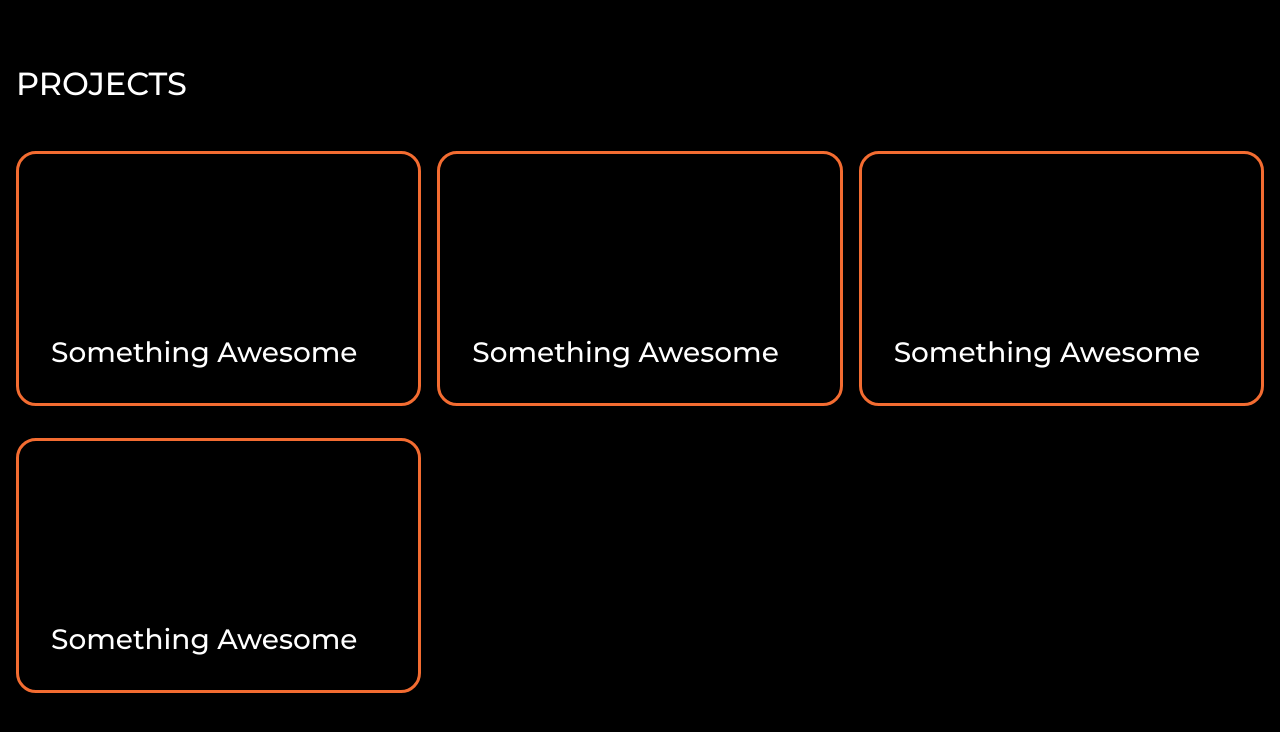
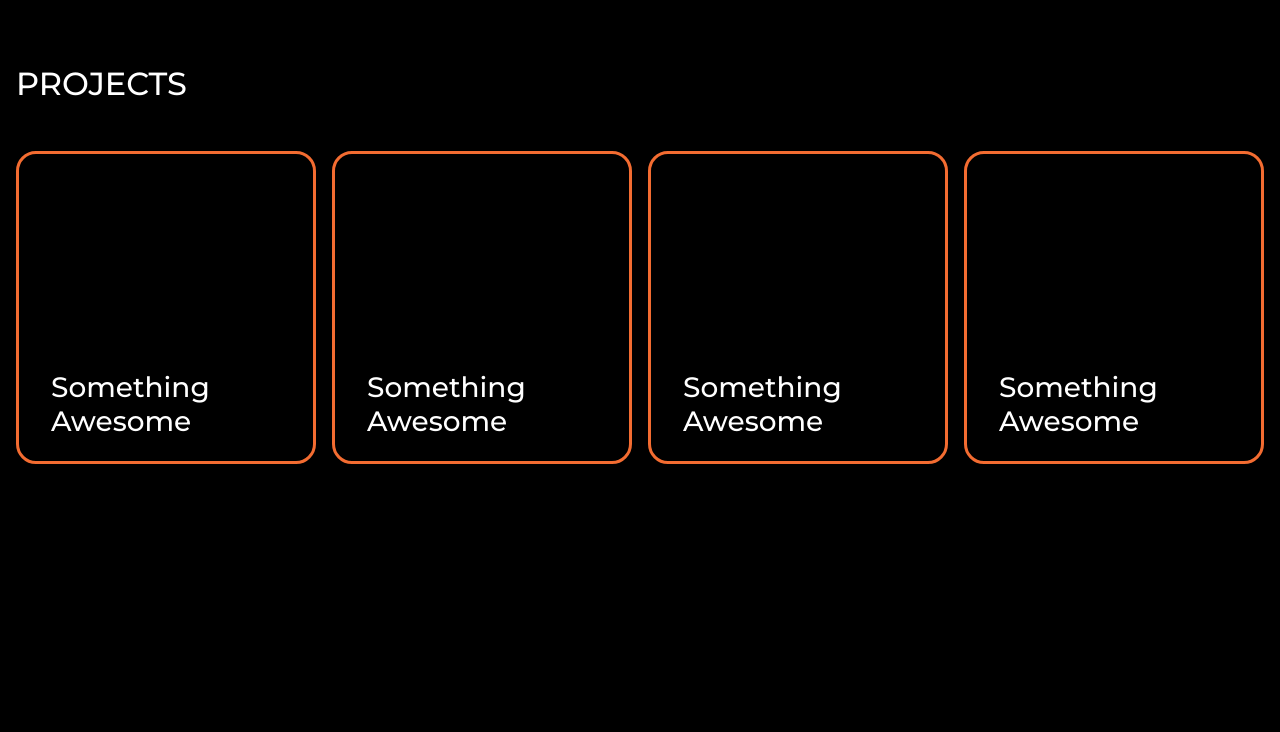
Before and after one commit to ramazanov-rv/my-portfolio, a Next.js app: page /components/Projects in a window 1280 px wide. Shown: the top 732 px of the page. Built offline with nearby package versions, Linux system fonts and the light colour scheme.

Commit message:
Nav prep

```diff
--- a/pages/components/Navbar.jsx
+++ b/pages/components/Navbar.jsx
@@ -1,9 +1,10 @@
 import Link from "next/link";
+import { FaBars } from "react-icons/fa"
 
 const Navbar = () => {
 
     return (
-        <nav className="nav">
+        <nav className="nav mobile">
             <ul className="nav-links">
                 <li>
                     <Link className="nav-link" href="/">Home</Link>
@@ -18,6 +19,9 @@ const Navbar = () => {
                     <Link className="nav-link" href="/">Contact me</Link>
                 </li>
             </ul>
+            <div className="bars">
+                <FaBars size={30} />
+            </div>
         </nav>
     );
 }
--- a/styles/globals.css
+++ b/styles/globals.css
@@ -58,6 +58,7 @@ h6 {
   width: 100%;
 
   position: fixed;
+  top: 1.25em;
   left: 0;
   right: 0;
   z-index: 10;
@@ -65,15 +66,23 @@ h6 {
   background-color: var(--mainColor);
   border-radius: 20px;
   margin: 0 auto;
-  padding: 1.1rem;
+  padding: 1.25rem;
 
   box-shadow: 0 4px 4px rgba(0, 0, 0, 0.4);
 }
 
-.nav.active {
+
+
+/* .nav.mobile {
+  position: absolute;
+  top: 0;
+  left: 0;
+  right: 0;
+  bottom: 0;
+  transform: translateX(0);
   max-width: 100%;
   border-radius: 0;
-}
+} */
 
 .nav-links {
   display: flex;
@@ -116,6 +125,9 @@ h6 {
   width: 100%;
 }
 
+.bars {
+  display: none;
+}
 
 /* Info */
 section {
@@ -217,7 +229,7 @@ section {
 /* Projects */
 .projects-container {
   display: grid;
-  grid-template-columns: repeat(auto-fit, minmax(20em, 1fr));
+  grid-template-columns: repeat(auto-fit, minmax(18em, 1fr));
   grid-column-gap: 1rem;
   grid-row-gap: 2rem;
   place-content: center;
@@ -244,12 +256,12 @@ section {
   transition: transform .5s ease;
 }
 
-.card-content > *:not(.card-title) {
+.card-content>*:not(.card-title) {
   opacity: 0;
   transition: opacity .5s ease;
 }
 
-.card:hover .card-content > *:not(.card-title) {
+.card:hover .card-content>*:not(.card-title) {
   opacity: 1;
 }
 
@@ -368,8 +380,50 @@ section {
   }
 }
 
+
 @media (max-width: 560px) {
+  .nav-link {
+    font-size: .75rem;
+  }
+
+  /* .nav {
+    position: relative;
+    display: flex;
+    flex-direction: column;
+    top: 0;
+    border-radius: 0;
+  }
+
+  header {
+    position: absolute;
+    top: 0;
+    left: 0;
+    right: 0;
+    bottom: 0;
+    z-index: 2;
+    transform: translateX(100%);
+  }
+
   .nav-links {
+    display: flex;
+    flex-direction: column;
+    height: 100vh;
+    justify-content: center;
+    text-align: center;
+  }
+
+  .nav-links li {
+    margin: 1em 0;
+  }
+
+  .nav-link::after {
     display: none;
   }
+
+  .bars {
+    display: block;
+    position: absolute;
+    right: 2em;
+    cursor: pointer;
+  } */
 }
```
